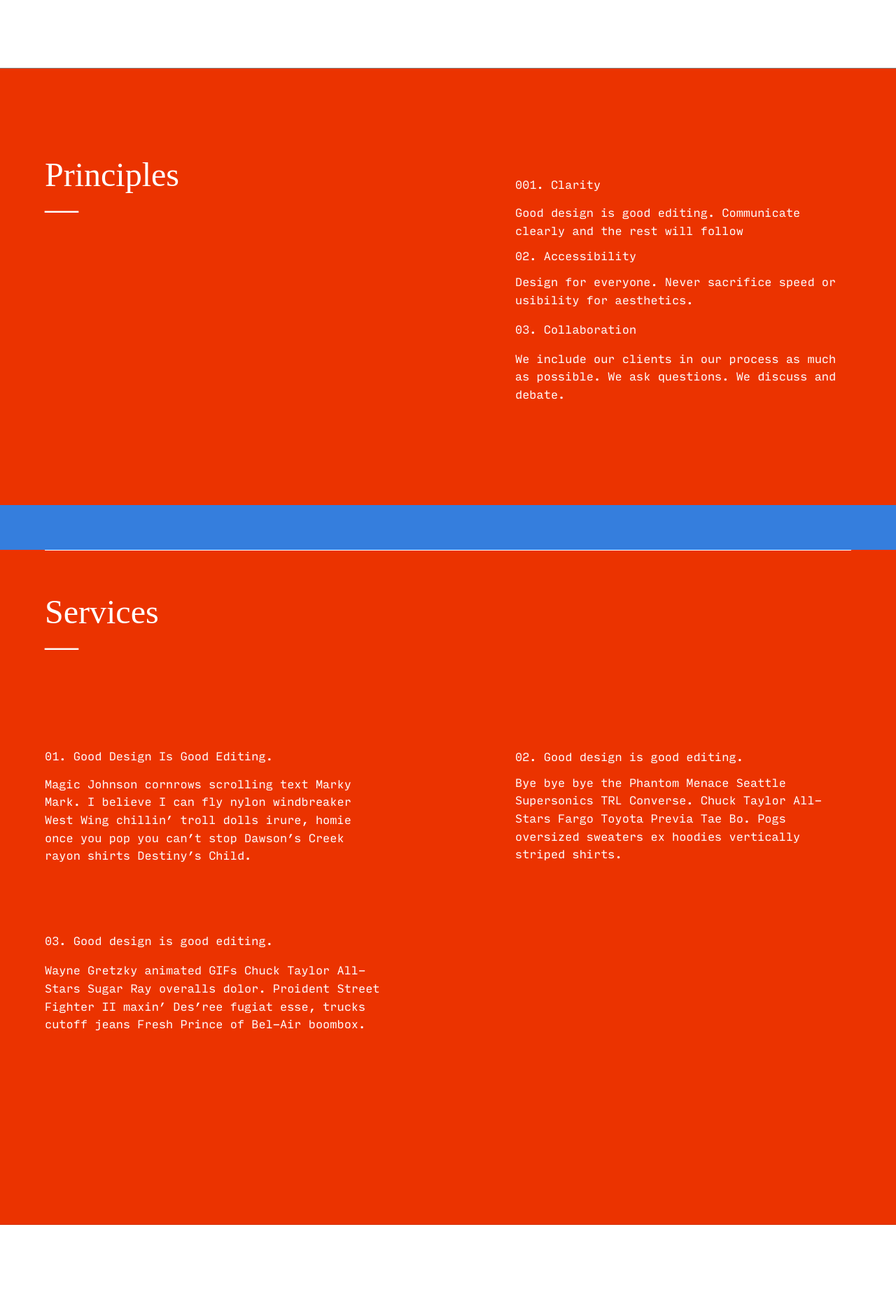
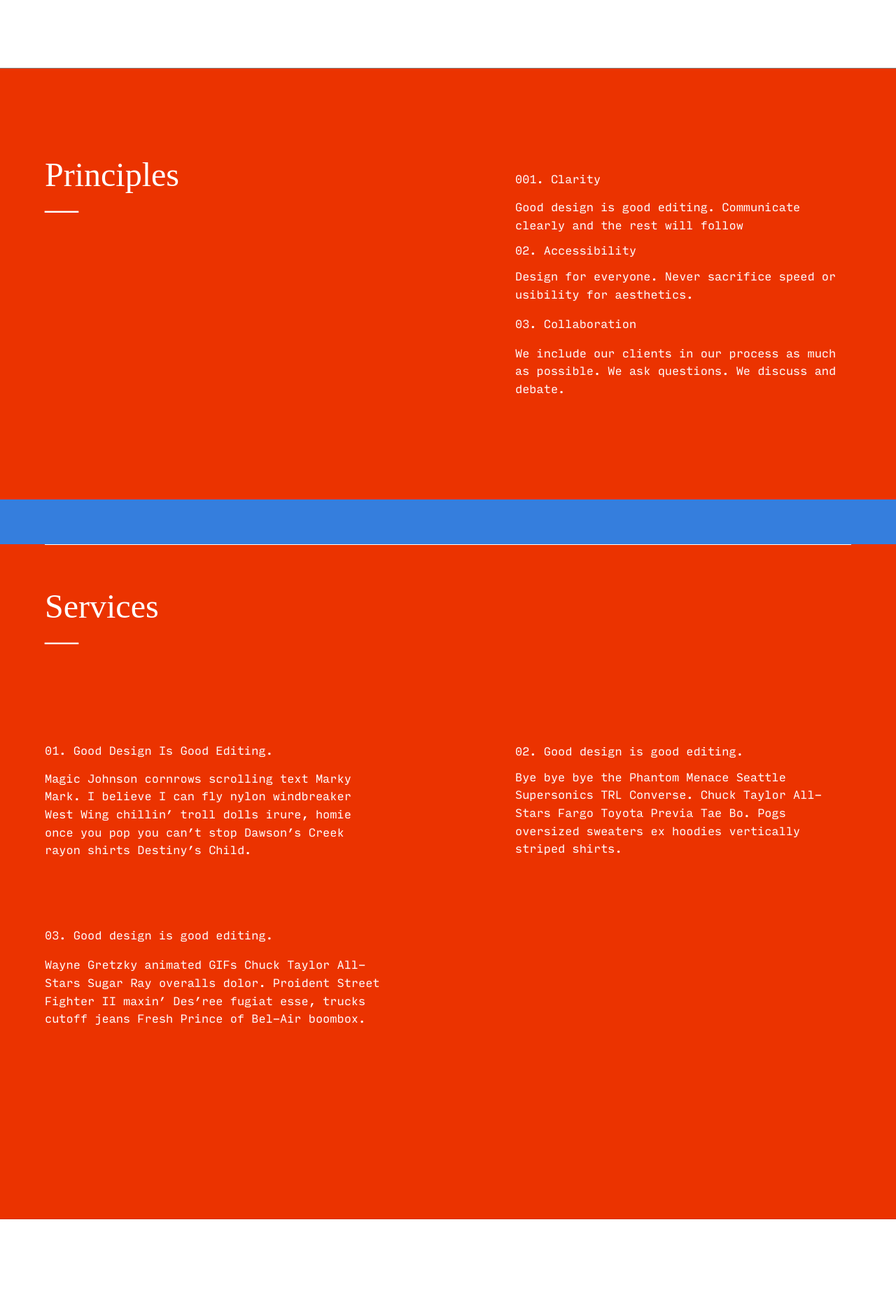
Before and after one commit to wearepatterns/wearepatterns.github.io, a Jekyll site: the page built from index.markdown, in a window 1280 px wide. Shown: the part 511-2388 px from the top of the page at 70% size. Built offline with Jekyll 4.4.1, drawn with Linux system fonts in a browser that asks for light colours.

Commit message:
Update right.html

```diff
--- a/_layouts/right.html
+++ b/_layouts/right.html
@@ -58,7 +58,7 @@
             <div class="flex-ns flex-wrap-ns justify-between-ns">
             <h1 class="mt5 mt6-l f3 f2-ns f1-l normal lh-solid">Principles
             <br>&mdash;</h1>
-            <div class="mt5 mt6-l pt3 input-mono fw3 measure-ns">
+            <div class="mt5 mt6-l pt2 input-mono fw3 measure-ns">
                     <h2 class="f5 fw3 normal lh-title">001. Clarity</h2>
 		    <p>Good design is good editing. Communicate clearly and the rest will follow</p>
                     <h3 class="f5 normal lh-solid">02. Accessibility</h3>
```
